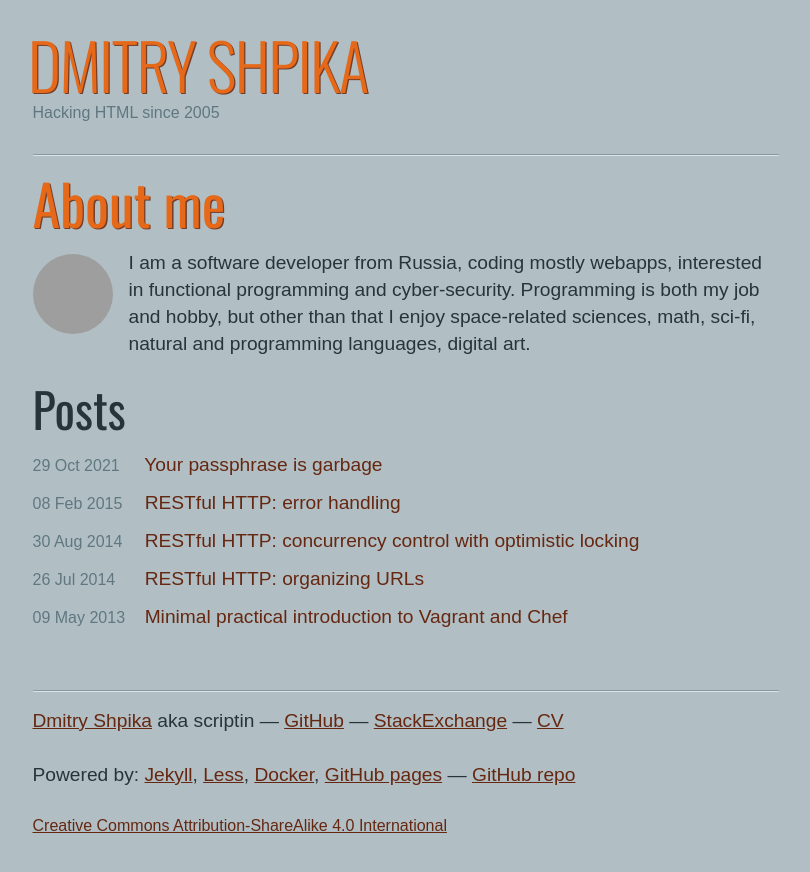
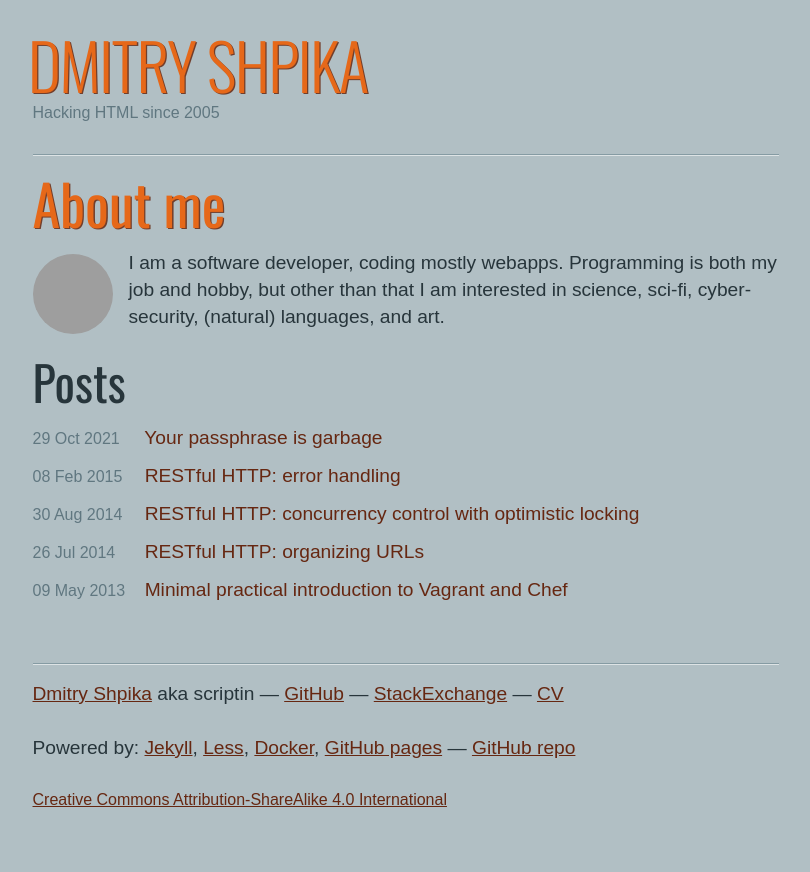
Before and after one commit to scriptin/scriptin.github.io, a Jekyll site: the page built from index.html, in a window 1280 px wide, cut to the strip 0-872 px from the top of the page. Shown: the whole strip, without its empty margins (234-1044 px from the left). Built offline with Jekyll 4.4.1, drawn with Linux system fonts in a browser that asks for light colours; grey boxes are pictures that could not be loaded.

Commit message:
Update intro

```diff
--- a/index.html
+++ b/index.html
@@ -15,10 +15,10 @@ title: Welcome!
             class="avatar"
             alt="My profile photo"
         >
-        I am a software developer from Russia, coding mostly webapps,
-        interested in functional programming and cyber-security.
-        Programming is both my job and hobby, but other than that I enjoy
-        space-related sciences, math, sci-fi, natural and programming languages, digital art.
+        I am a software developer, coding mostly webapps.
+        Programming is both my job and hobby, but other than that
+        I am interested in science, sci-fi, cyber-security,
+        (natural) languages, and art.
     </p>
 </div>
 
```
